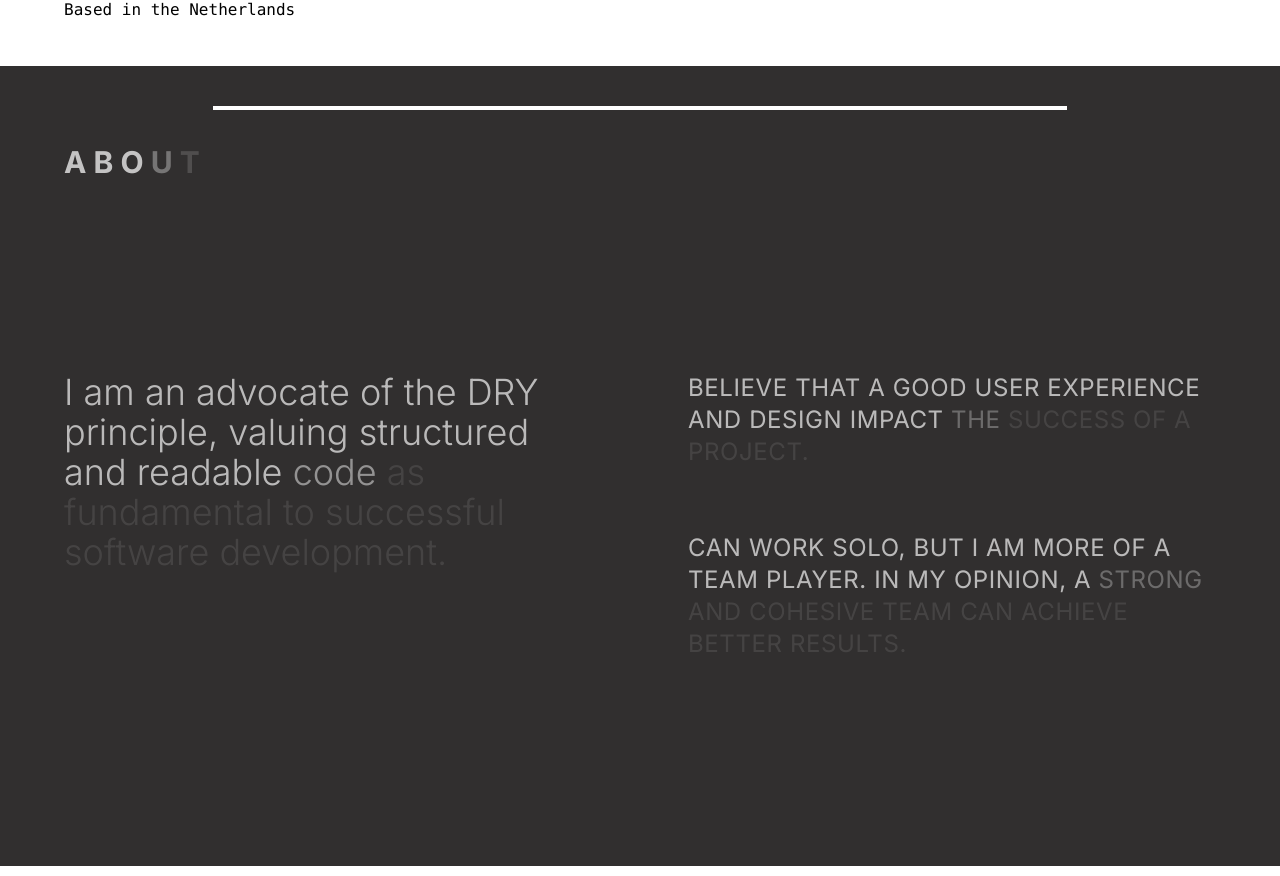
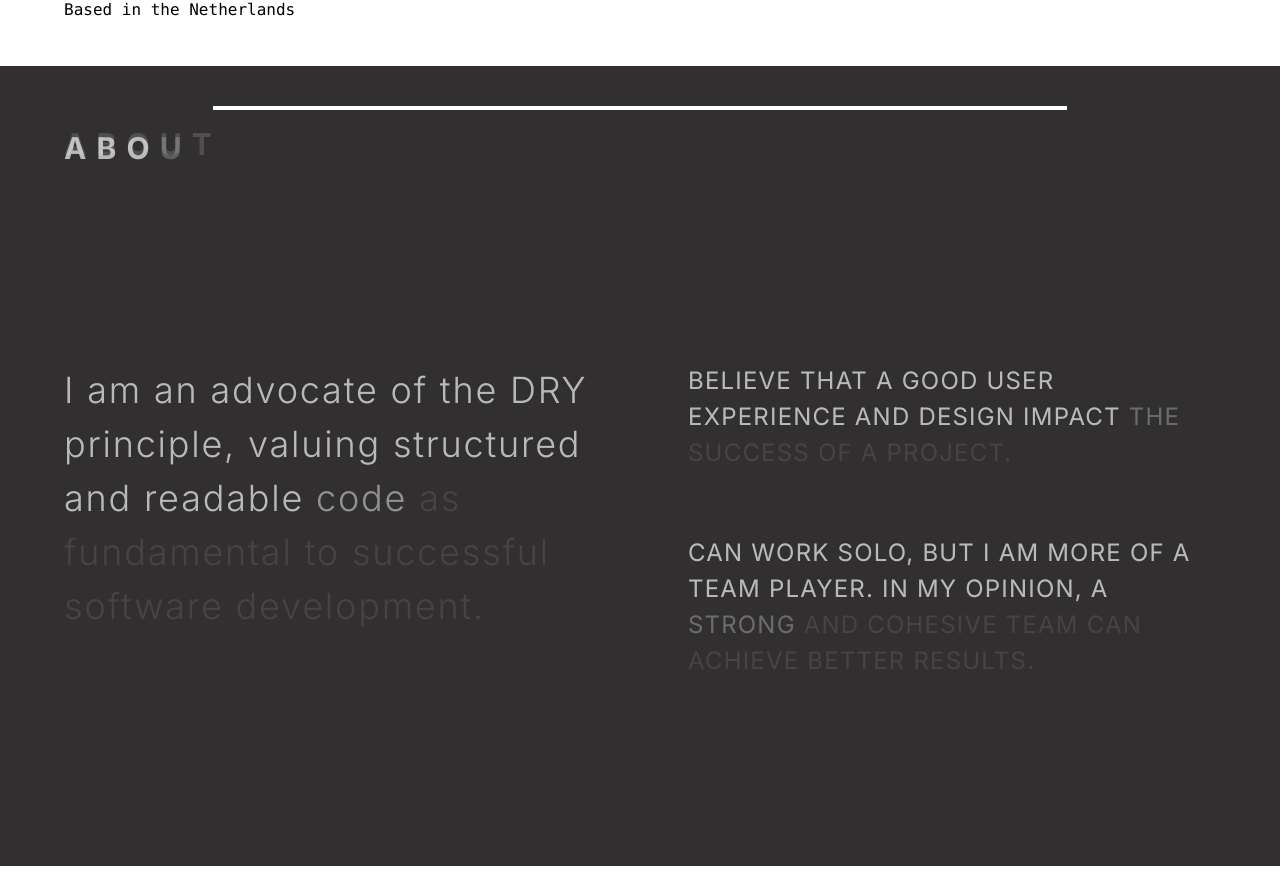
Before and after one commit to iHonu/portfolio, a Next.js app: page / in a window 1280 px wide. Shown: the part 734-1610 px from the top of the page. Built offline with nearby package versions, Linux system fonts and the light colour scheme.

Commit message:
line hight and spacing in about

```diff
--- a/src/app/components/about/AboutMe.jsx
+++ b/src/app/components/about/AboutMe.jsx
@@ -2,7 +2,26 @@
 
 import { motion, useTransform } from "framer-motion";
 import { useScroll } from "framer-motion";
-import { useRef, useEffect, useState } from "react";
+import { useRef } from "react";
+
+const Word = ({ word, index, total, scrollYProgress }) => {
+  const start = index / total;
+  const end = (index + 1) / total;
+  const opacity = useTransform(scrollYProgress, [start, end], [0, 1]);
+
+  return (
+    <motion.span key={index} style={{ opacity }} className="tracking-wider leading-normal">
+      {word}{" "}
+    </motion.span>
+  );
+};
+
+const Words = ({ text, scrollYProgress }) => {
+  const wordsArray = text.split(" ");
+  return wordsArray.map((word, index) => (
+    <Word word={word} index={index} total={wordsArray.length} scrollYProgress={scrollYProgress} key={index} />
+  ));
+};
 
 export default function About() {
   const title = "A b o u t";
@@ -19,22 +38,7 @@ export default function About() {
     offset: ["start end", "start start"],
   });
 
-  const words = (value) => {
-    const wordElements = value.split(" ").map((word, index, wordsArray) => {
-      const start = index / wordsArray.length;
-      const end = (index + 1) / wordsArray.length;
-      const opacity = useTransform(scrollYProgress, [start, end], [0, 1]);
-      return (
-        <motion.span className="" key={index} style={{ opacity }}>
-          {word}{" "}
-        </motion.span>
-      );
-    });
-    return wordElements;
-  };
-
   const scaleX = useTransform(scrollYProgress, [0, 1], [0, 1]);
-
 
   const transition = {
     duration: 0.8,
@@ -46,58 +50,49 @@ export default function About() {
       ref={ref}
       className="relative flex flex-col h-screen items-center justify-center px-16 py-16 max-w-[120rem] mx-auto pb-56 pt-24 bg-[#312F2F] text-white"
     >
-
       <motion.div
         style={{ originX: 0.5, scaleX }}
-          transition={transition}
-          className=" h-1 w-full bg-white absolute top-10 left-0"
-        ></motion.div>
+        transition={transition}f
+        className="h-1 w-full bg-white absolute top-10 left-0"
+      />
       <div className="h-2/3 flex flex-col justify-center gap-48">
-          <motion.div  className="relative self-start">
-
+        <motion.div className="relative self-start">
           <motion.span
             style={{ opacity: scrollYProgress }}
             className="relative text-2xl lg:text-3xl font-bold text-start uppercase"
           >
-               {words(title)}
+            <Words text={title} scrollYProgress={scrollYProgress} />
           </motion.span>
-            <span className="absolute opacity-15 top-0 left-0 ] text-2xl lg:text-3xl font-bold text-start uppercase">
+          <span className="absolute opacity-15 top-0 left-0 text-2xl lg:text-3xl font-bold text-start uppercase  tracking-wider leading-normal">
             {title}
           </span>
         </motion.div>
 
-          <div className="flex flex-col md:flex-row gap-8 md:gap-24">
+        <div className="flex flex-col md:flex-row gap-8 md:gap-24 ">
           <div className="relative flex-1 ">
             <motion.p
               style={{ opacity: scrollYProgress }}
-                className="text-2xl md:text-3xl lg:text-4xl leading-relaxed font-light"
+              className="text-2xl md:text-3xl lg:text-4xl  font-light"
             >
-                {words(paragraphOne)}
-                <span className="absolute opacity-15 top-0 left-0 ]">
-                  {paragraphOne}
-                </span>
+              <Words text={paragraphOne} scrollYProgress={scrollYProgress} />
+              <span className="absolute opacity-15 top-0 left-0 tracking-wider leading-normal">{paragraphOne}</span>
             </motion.p>
           </div>
-            <div className="flex flex-1 flex-col relative gap-4 md:gap-16 md:text-xl lg:text-2xl md:leading-relaxed tracking-wide md:uppercase">
+          <div className="flex flex-1 flex-col relative gap-4 md:gap-16 md:text-xl lg:text-2xl  tracking-wider leading-normal md:uppercase">
             <motion.p style={{ opacity: scrollYProgress }}>
-                {words(paragraphTwo)}
-                <span className="absolute opacity-15 top-0 left-0 ]">
-                  {paragraphTwo}
-                </span>
+              <Words text={paragraphTwo} scrollYProgress={scrollYProgress} />
+              <span className="absolute opacity-15 top-0 left-0 leading-normal">{paragraphTwo}</span>
             </motion.p>
             <motion.p
               className="relative"
               style={{ opacity: scrollYProgress }}
             >
-                {words(paragraphThree)}
-                <span className="absolute opacity-15 top-0 left-0 ]">
-                  {paragraphThree}
-                </span>
+              <Words text={paragraphThree} scrollYProgress={scrollYProgress} />
+              <span className="absolute opacity-15 top-0 left-0 leading-normal">{paragraphThree}</span>
             </motion.p>
           </div>
         </div>
       </div>
-
     </div>
   );
 }
```
Lines whose indentation alone changed are shown as unchanged.
